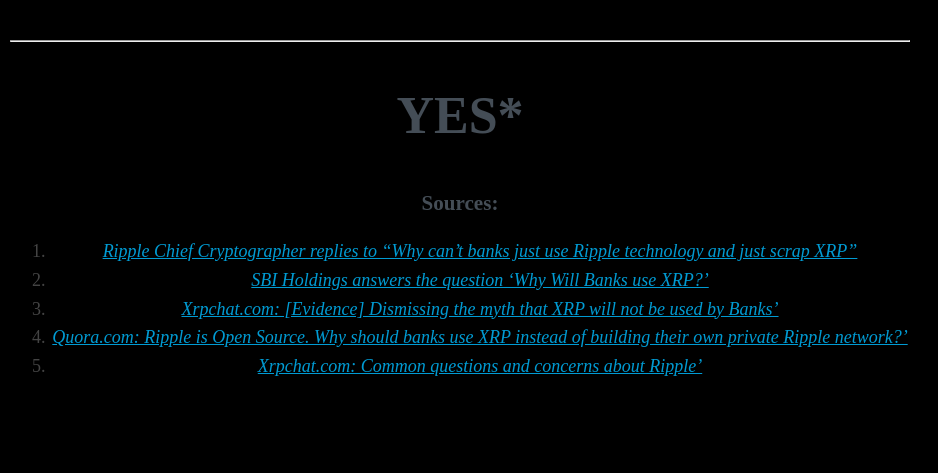
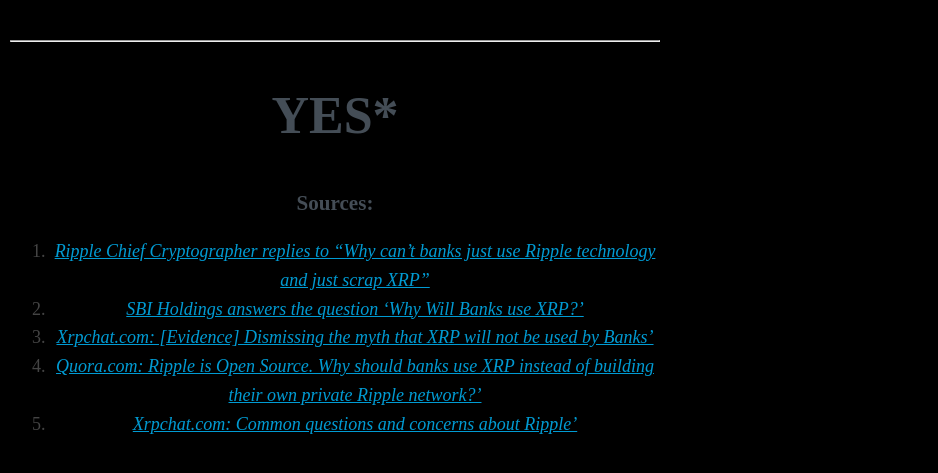
Before and after one commit to xrpBlu/willbanksusexrp.com, a Jekyll site: the page built from README.md, in a window 1280 px wide. Shown: the top 473 px of the page, without its empty margins (305-1243 px from the left). Built offline with Jekyll 4.4.1, drawn with Linux system fonts in a browser that asks for light colours; nearby versions of some CDN libraries; our own code applies the rules of GitHub Pages for plain Markdown files; the repository's description, which GitHub fills in, is left out.

Commit message:
Update style.css

```diff
--- a/assets/css/style.css
+++ b/assets/css/style.css
@@ -1,8 +1,5 @@
 /* "auto" makes the left and right margins center the wrapper */
-#wrap {
-	width: 900px;
-	margin: 0 auto;
-}
+
 
 body {
 	background-color: black;
```
